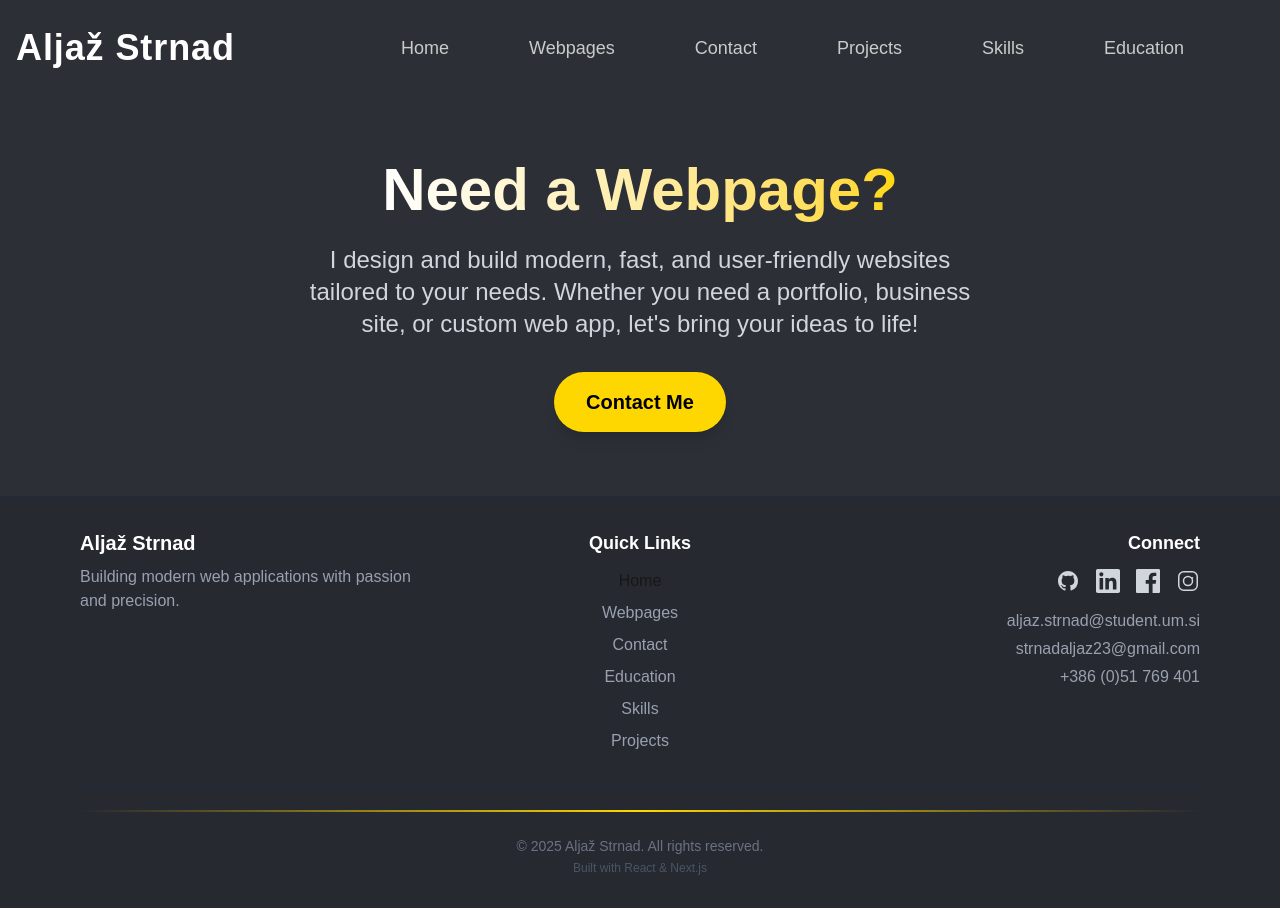
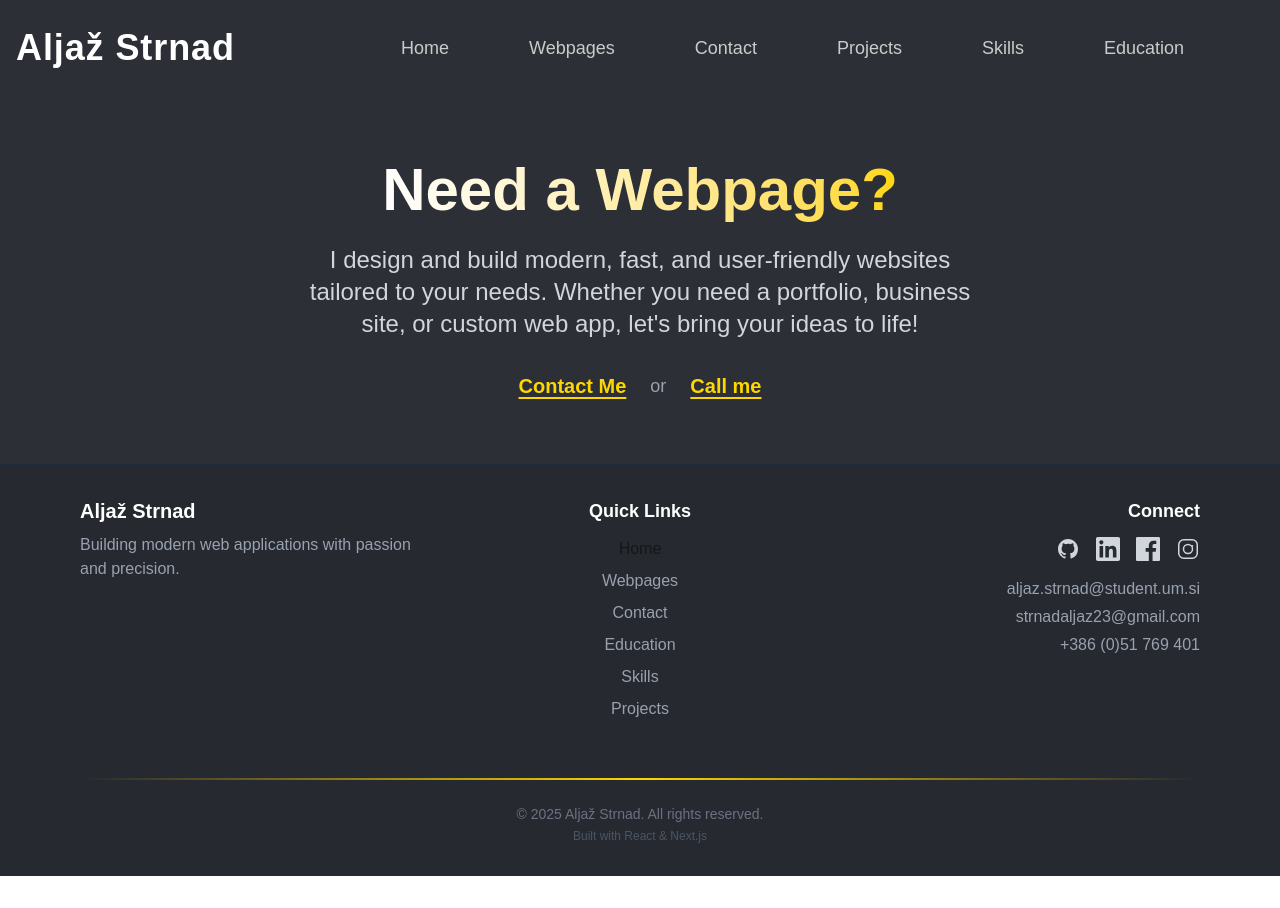
Before and after one commit to strnadaljaz/new_portfolio, a Next.js app: page /webpages in a window 1280 px wide. After the commit the page ends 876 px from the top, so only its background shows below. Built offline with nearby package versions, Linux system fonts and the light colour scheme.

Commit message:
webpages change

```diff
--- a/src/app/webpages/page.tsx
+++ b/src/app/webpages/page.tsx
@@ -14,9 +14,15 @@ export default function Webpages () {
                 <p className="text-lg md:text-2xl text-gray-300 mb-8 max-w-2xl text-center">
                     I design and build modern, fast, and user-friendly websites tailored to your needs. Whether you need a portfolio, business site, or custom web app, let&apos;s bring your ideas to life!
                 </p>
-                <a href="mailto:aljaz.strnad@student.um.si" className="bg-[#FFD700] text-black font-bold rounded-full px-8 py-4 text-xl shadow-lg hover:bg-yellow-400 transition-all duration-300">
-                    Contact Me
-                </a>
+                <div className="flex items-center gap-6">
+                    <a href="mailto:aljaz.strnad@student.um.si" className="text-[#FFD700] font-bold text-xl hover:text-yellow-400 transition-all duration-300 underline underline-offset-4">
+                        Contact Me
+                    </a>
+                    <p className="text-gray-400 text-lg font-medium">or</p>
+                    <a href="tel:+38651769401" className="text-[#FFD700] font-bold text-xl hover:text-yellow-400 transition-all duration-300 underline underline-offset-4">
+                        Call me
+                    </a>
+                </div>
             </main>
             <Footer />
         </div>
```
